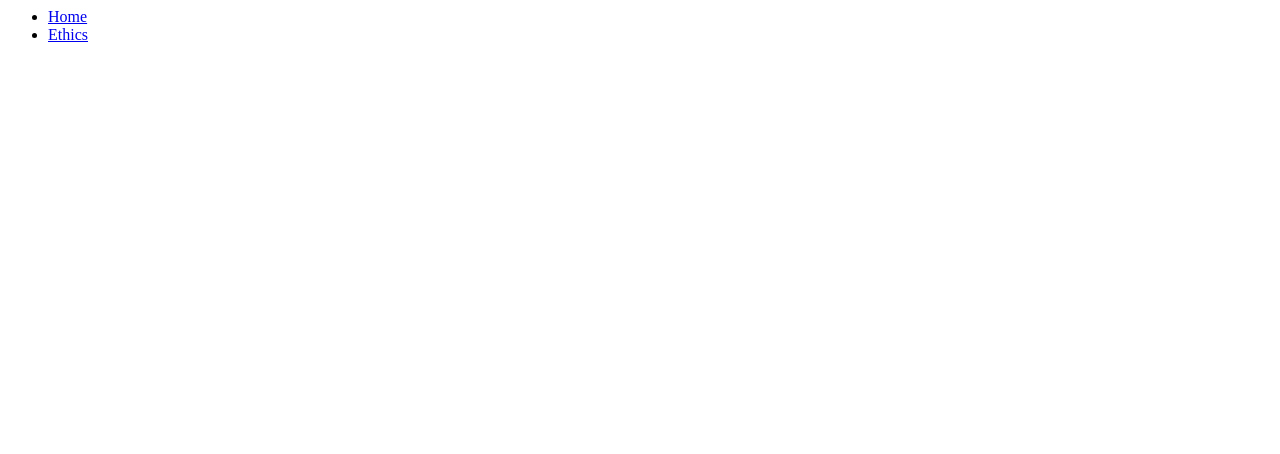
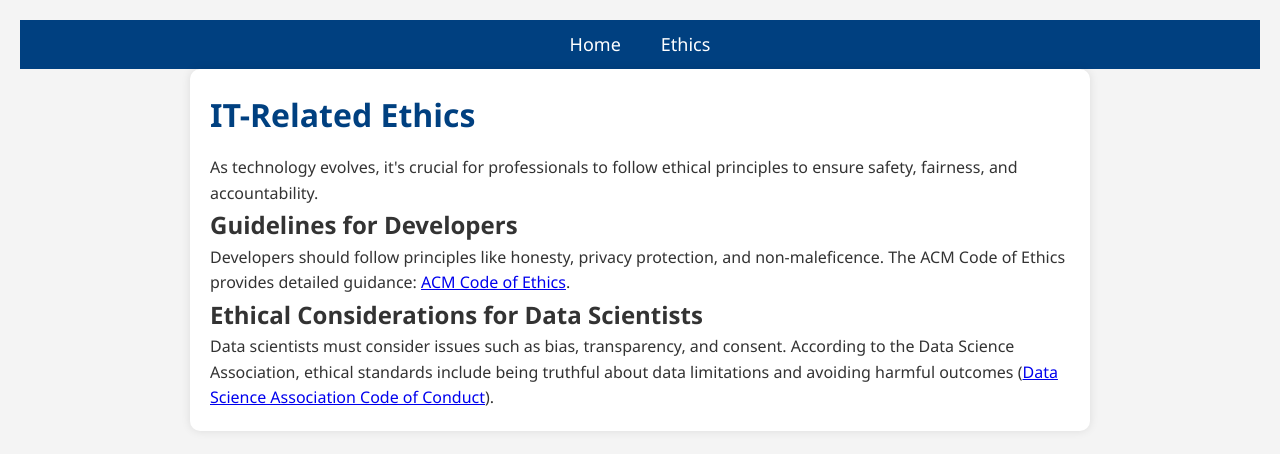
Before and after one commit to ominakobul/okobuljo.github.io, a plain HTML site: page ethics.html in a window 1280 px wide. Drawn offline with Linux system fonts and the light colour scheme.

Commit message:
Update ethics.html

```diff
--- a/ethics.html
+++ b/ethics.html
@@ -1,4 +1,12 @@
-<header>
+<!DOCTYPE html>
+<html lang="en">
+<head>
+  <meta charset="UTF-8">
+  <title>Ethics - IT 304</title>
+  <link rel="stylesheet" href="style.css">
+</head>
+<body>
+  <header>
     <nav>
       <ul>
         <li><a href="index.html">Home</a></li>
@@ -6,3 +14,20 @@
       </ul>
     </nav>
   </header>
+
+  <main>
+    <h1>IT-Related Ethics</h1>
+    <p>As technology evolves, it's crucial for professionals to follow ethical principles to ensure safety, fairness, and accountability.</p>
+
+    <h2>Guidelines for Developers</h2>
+    <p>Developers should follow principles like honesty, privacy protection, and non-maleficence. The ACM Code of Ethics provides detailed guidance:
+      <a href="https://www.acm.org/code-of-ethics" target="_blank">ACM Code of Ethics</a>.
+    </p>
+
+    <h2>Ethical Considerations for Data Scientists</h2>
+    <p>Data scientists must consider issues such as bias, transparency, and consent. According to the Data Science Association, ethical standards include being truthful about data limitations and avoiding harmful outcomes
+      (<a href="https://www.datascienceassn.org/code-of-conduct.html" target="_blank">Data Science Association Code of Conduct</a>).
+    </p>
+  </main>
+</body>
+</html>
```
